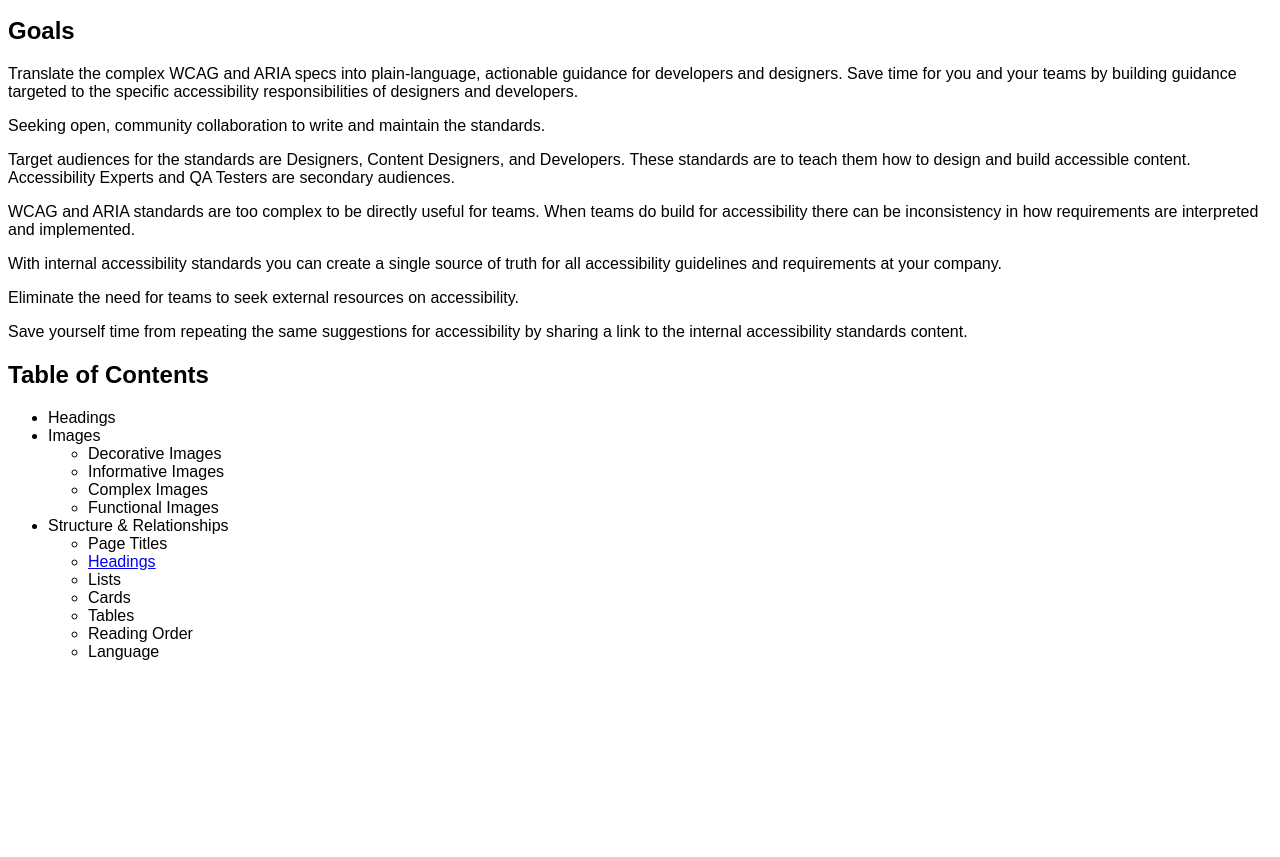
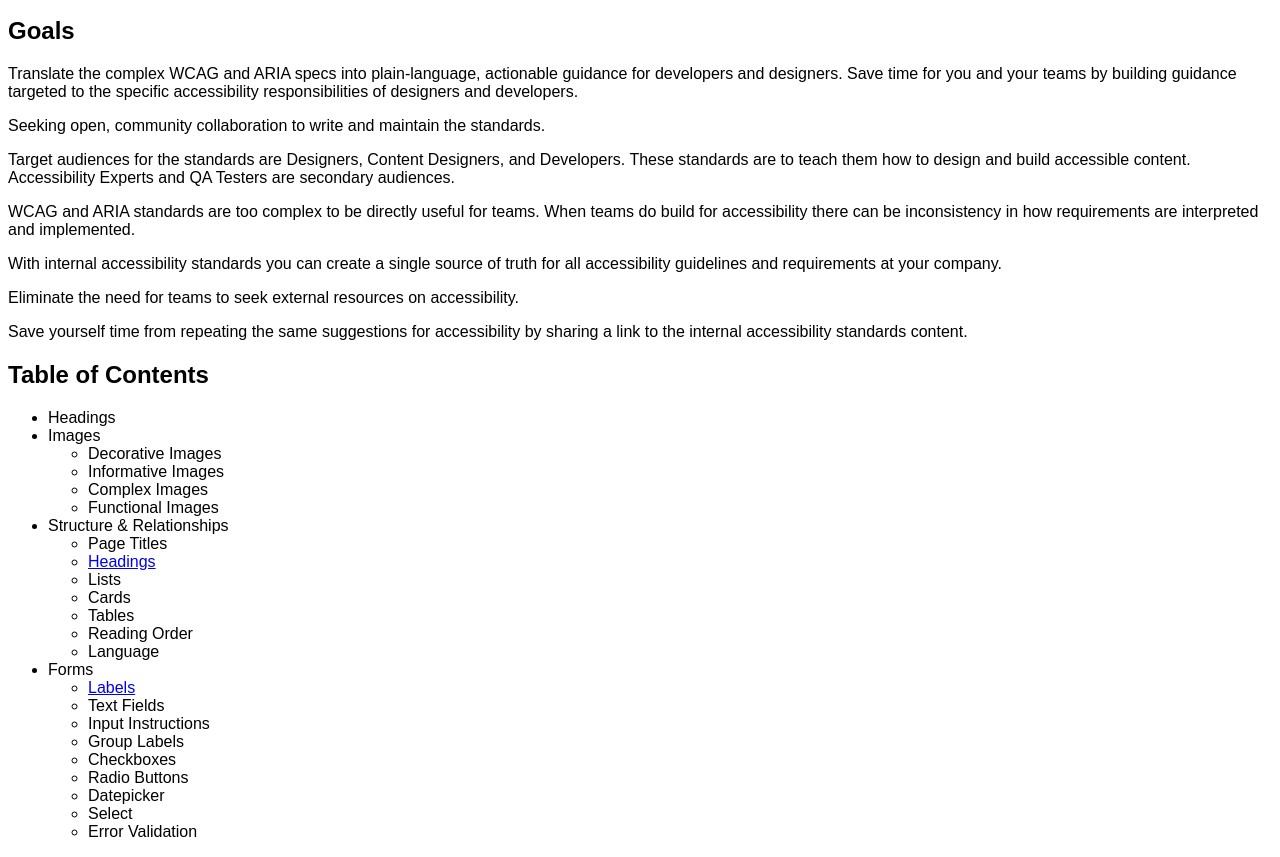
Before and after one commit to pauljadam/pauljadam.github.io, a plain HTML site: page a11y-standards/index.html in a window 1280 px wide. Shown: the part 101-958 px from the top of the page. Before the commit the page ends 800 px from the top, so only its background shows below. Drawn offline with Linux system fonts and the light colour scheme.

Commit message:
Update index.html

```diff
--- a/a11y-standards/index.html
+++ b/a11y-standards/index.html
@@ -37,6 +37,19 @@
             <li>Language</li>
         </ul>
     </li>
+    <li>Forms
+        <ul>
+            <li><a href="/forms/labels.html">Labels</a></li>
+            <li>Text Fields</li>
+            <li>Input Instructions</li>
+            <li>Group Labels</li>
+            <li>Checkboxes</li>
+            <li>Radio Buttons</li>
+            <li>Datepicker</li>
+            <li>Select</li>
+            <li>Error Validation</li>
+        </ul>
+    </li>
 </ul>
 </body>
 </html>
```
